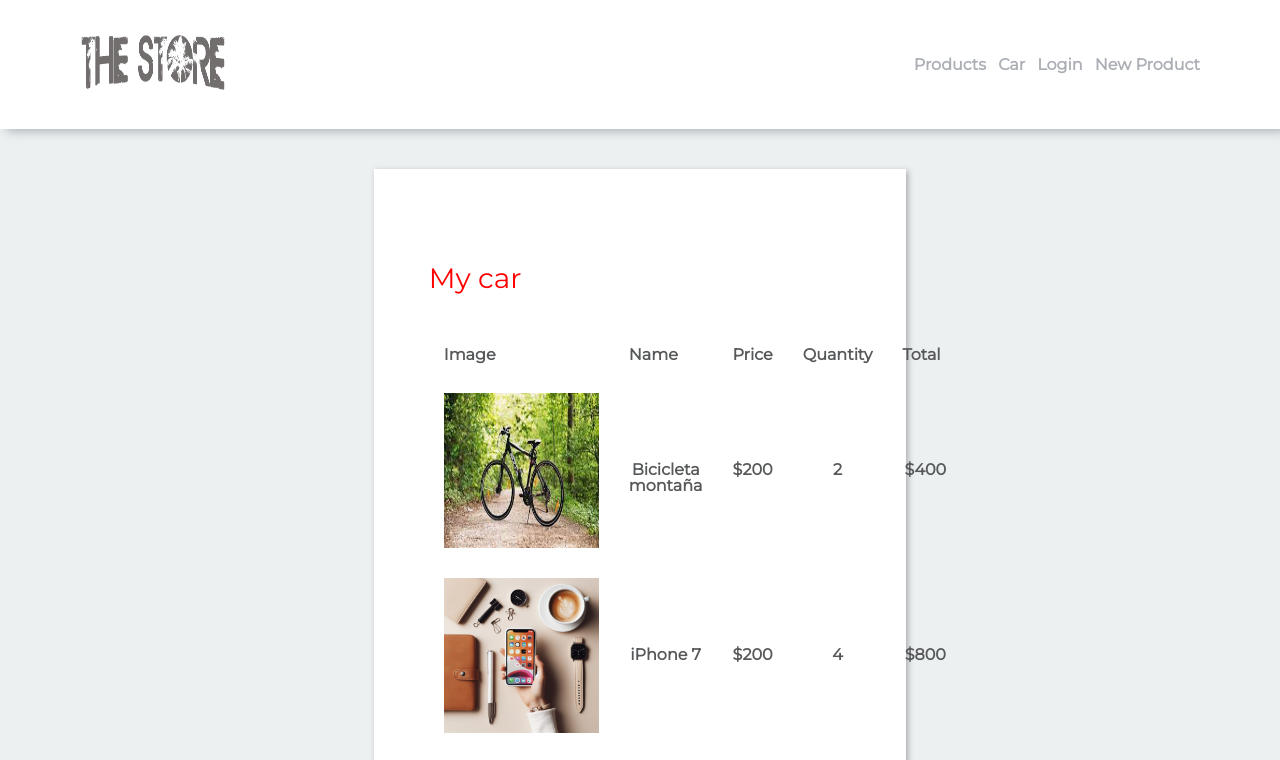
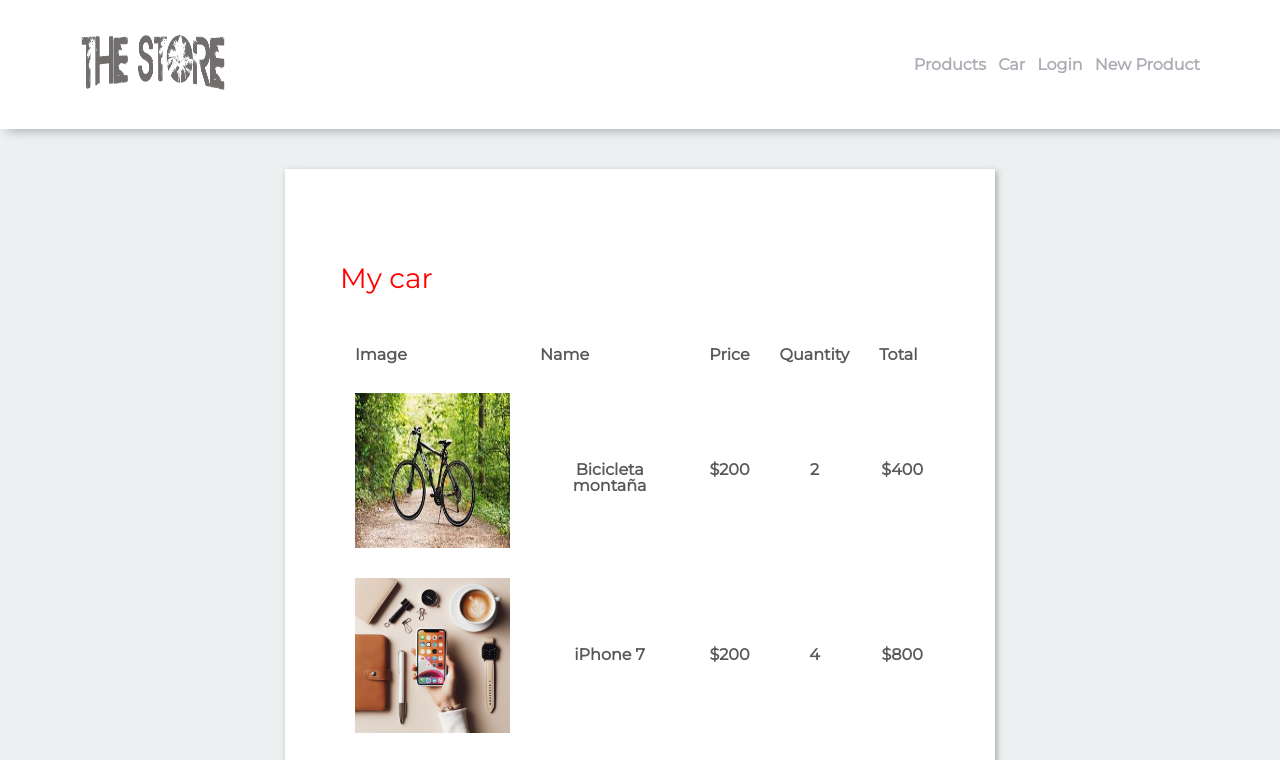
Before and after one commit to Maubautista95/TheStore_IUD, a website: page car.html in a window 1280 px wide. Shown: the top 760 px of the page. Drawn offline with Linux system fonts and the light colour scheme.

Commit message:
CSS actualizado para mejor adaptabilidad en cart.html

```diff
--- a/CSS/styles.css
+++ b/CSS/styles.css
@@ -147,7 +147,7 @@ body{
 .div-cart{
     box-shadow: 2px 2px 6px darkgrey;
     background-color: white;
-    width: 33vw;
+    width: 600px;
     margin: 40px auto;
     padding: 55px;
 }
```
